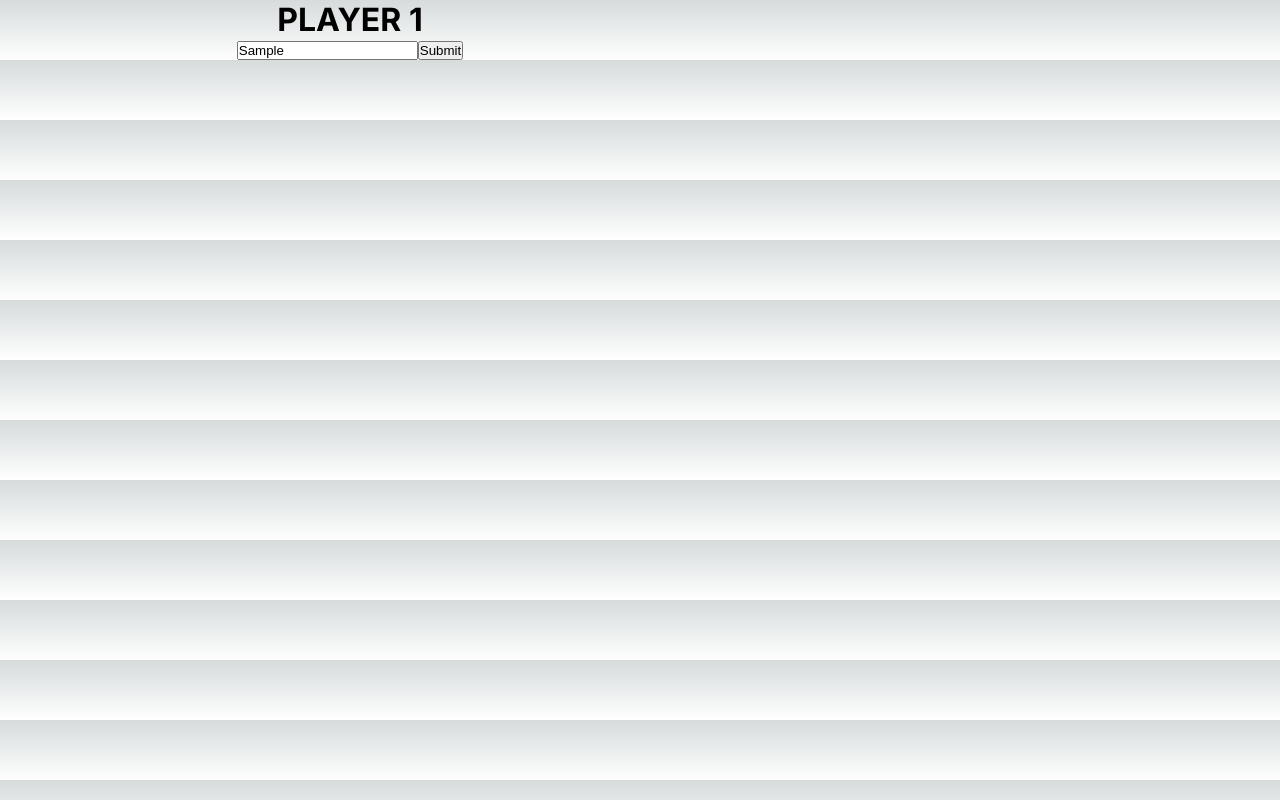
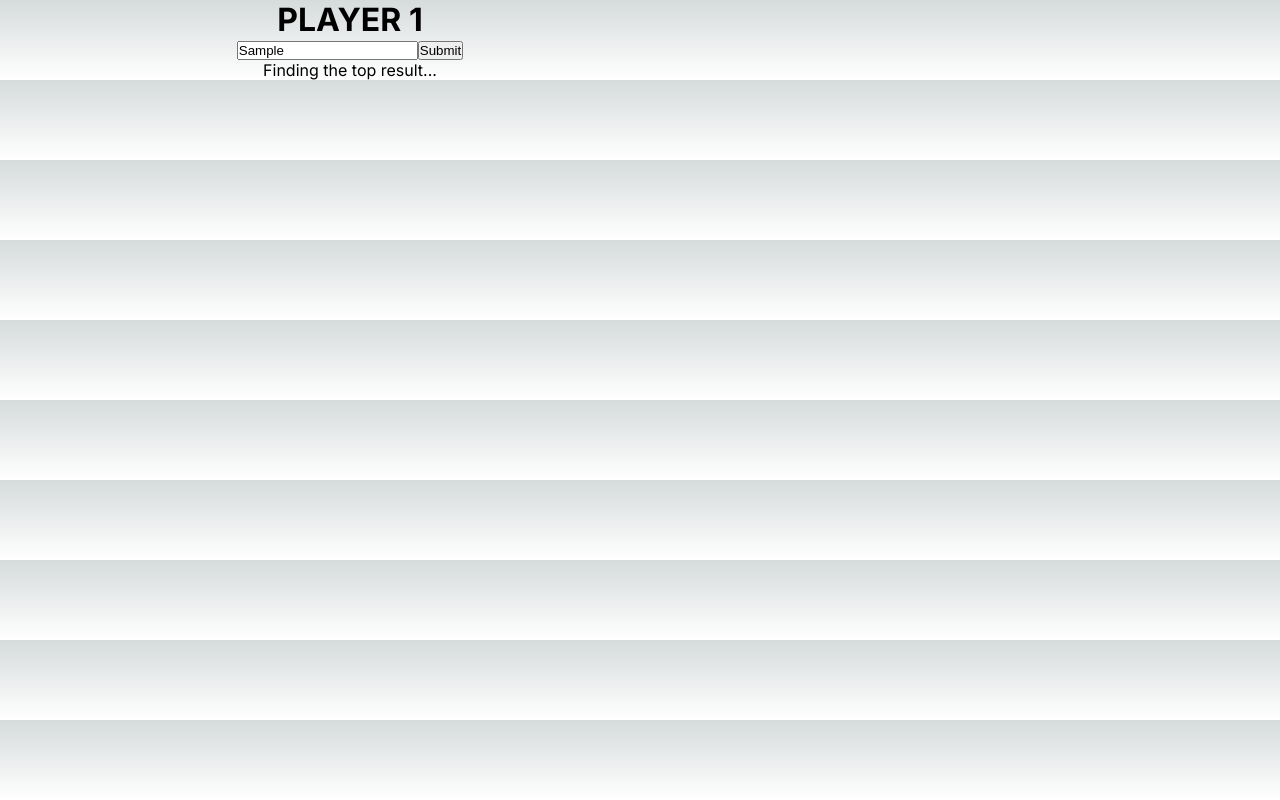
Before and after one commit to rumizen/scrimage, a Next.js app: page / in a window 1280 px wide. Both pictures are taken after typing "Sample" into the empty fields and a click on the button "Submit". Built offline with nearby package versions, Linux system fonts and the light colour scheme; no server answers.

Commit message:
Add loading states

```diff
--- a/src/app/ui/GameWrapper.js
+++ b/src/app/ui/GameWrapper.js
@@ -8,6 +8,7 @@ export default function GameWrapper() {
   const [playerTurn, setPlayerTurn] = useState(1);
   const [image, setImage] = useState({});
   const [guessPlacement, setGuessPlacement] = useState(null);
+  const [isLoading, setIsLoading] = useState(false);
 
   function calculateGuessPlacement(results) {
     const placement = results.find(
@@ -21,12 +22,15 @@ export default function GameWrapper() {
   }
 
   async function handleSubmit(query) {
+    setIsLoading(true);
     const data = await fetchImage(query);
     if (playerTurn === 1) {
       setImage(data.images_results[0]);
+      setIsLoading(false);
     }
     if (playerTurn === 2) {
       calculateGuessPlacement(data.images_results);
+      setIsLoading(false);
     }
   }
 
@@ -41,6 +45,7 @@ export default function GameWrapper() {
           handleSubmit={handleSubmit}
           image={image}
           advanceTurn={advanceTurn}
+          isLoading={isLoading}
         />
       )}
       {playerTurn === 2 && (
@@ -48,6 +53,7 @@ export default function GameWrapper() {
           handleSubmit={handleSubmit}
           image={image}
           guessPlacement={guessPlacement}
+          isLoading={isLoading}
         />
       )}
     </>
--- a/src/app/ui/PlayerOne.js
+++ b/src/app/ui/PlayerOne.js
@@ -1,7 +1,7 @@
 import ImageSearch from "./imageSearch";
 import ImageDisplay from "./ImageDisplay";
 
-export default function PlayerOne({ handleSubmit, image, advanceTurn }) {
+export default function PlayerOne({ handleSubmit, image, advanceTurn, isLoading }) {
   return (
     <main
       style={{
@@ -13,6 +13,7 @@ export default function PlayerOne({ handleSubmit, image, advanceTurn }) {
     >
       <h1>PLAYER 1</h1>
       <ImageSearch handleSubmit={handleSubmit} />
+      {isLoading && <p>Finding the top result...</p>}
       {image.title && (
         <>
           <ImageDisplay image={image} />
--- a/src/app/ui/PlayerTwo.js
+++ b/src/app/ui/PlayerTwo.js
@@ -1,7 +1,7 @@
 import ImageSearch from "./imageSearch";
 import ImageDisplay from "./ImageDisplay";
 
-export default function PlayerTwo({ handleSubmit, image, guessPlacement }) {
+export default function PlayerTwo({ handleSubmit, image, guessPlacement, isLoading }) {
   return (
     <main
       style={{
@@ -14,6 +14,7 @@ export default function PlayerTwo({ handleSubmit, image, guessPlacement }) {
       <h1>PLAYER 2</h1>
       <ImageSearch handleSubmit={handleSubmit} />
       {image.title && <ImageDisplay image={image} />}
+      {isLoading && <p>Calculating your score...</p>}
       {guessPlacement > 0 && (
         <h2>The image was number {guessPlacement} in the results!</h2>
       )}
```
